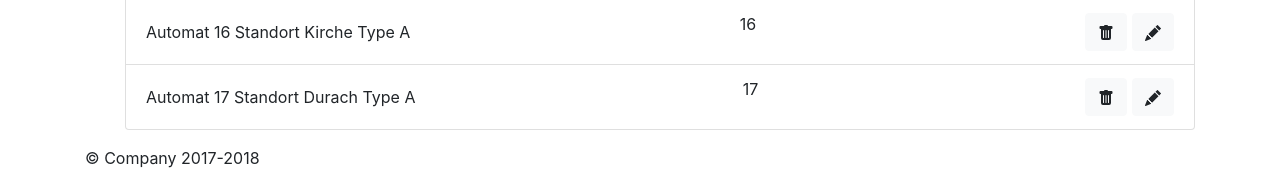
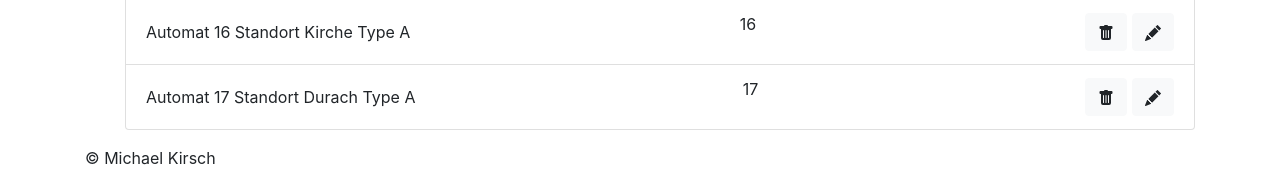
Before and after one commit to MichaelKirsch/Internettechnologien, a Flask app: page /liste in a window 1280 px wide. Shown: the part 1672-1858 px from the top of the page. Run offline with Flask 2, Linux system fonts and the light colour scheme; data comes from the database, SQL or seed files in the repository; both versions use the stored data as it was after the commit; some libraries are stand-ins or nearby versions.

Commit message:
copyright und so

```diff
--- a/templates/base.html
+++ b/templates/base.html
@@ -8,7 +8,7 @@
     <meta name="author" content="">
     <link rel="icon" href="/docs/4.0/assets/img/favicons/favicon.ico">
 
-    <title>Jumbotron Template for Bootstrap</title>
+    <title>Allgold</title>
 
     <link rel="canonical" href="https://getbootstrap.com/docs/4.0/examples/jumbotron/">
 
@@ -39,10 +39,8 @@
 
     <footer class="container">
 
-      <p>&copy; Company 2017-2018</p>
+      <p>&copy; Michael Kirsch</p>
     </footer>
-
-
     <!-- Bootstrap core JavaScript
     ================================================== -->
     <!-- Placed at the end of the document so the pages load faster -->
```
Also changed, not shown: Automaten.db.
